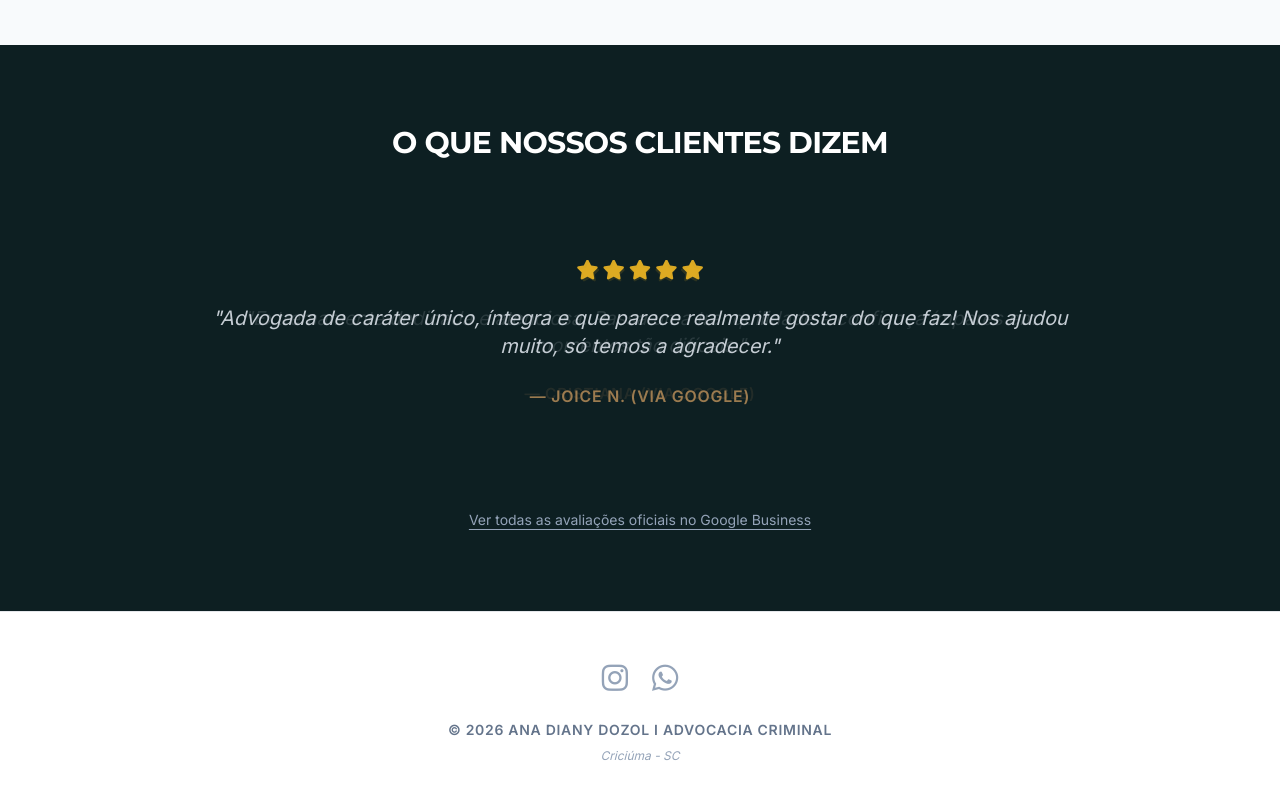
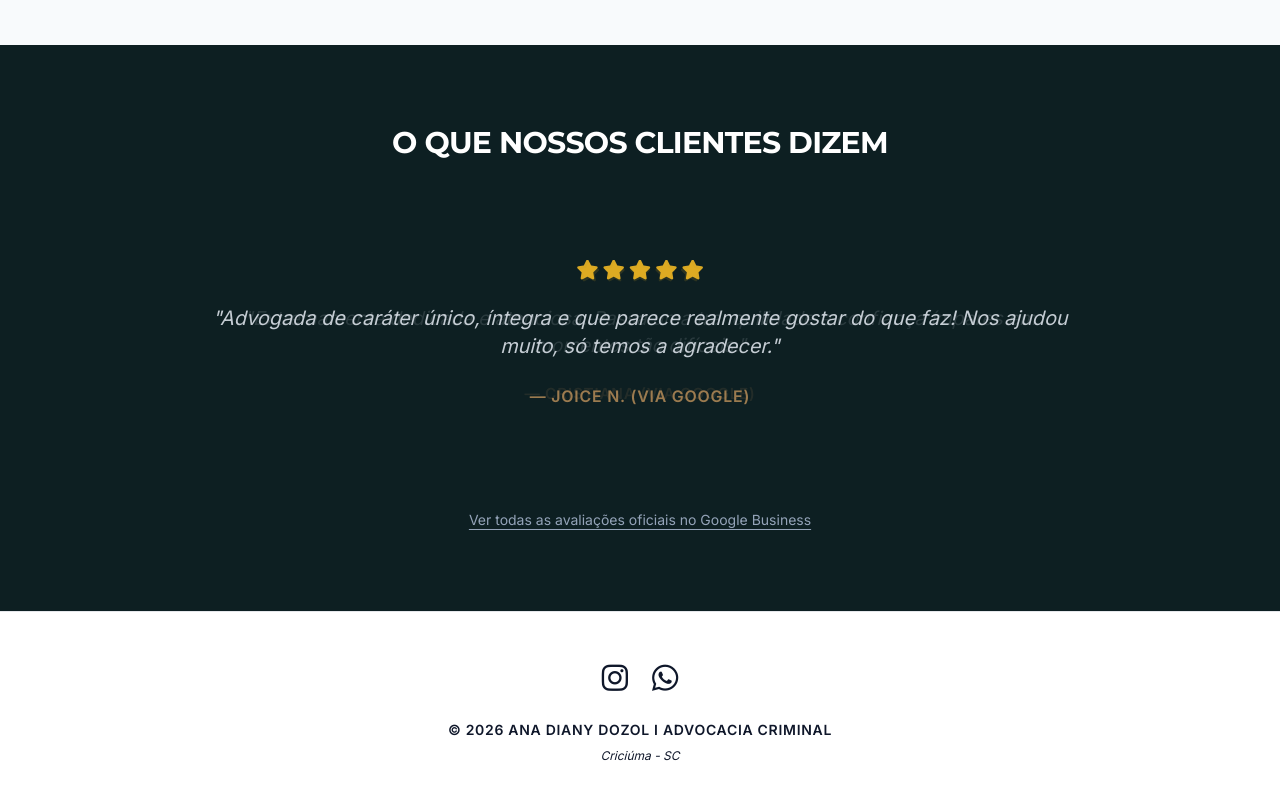
Before and after one commit to ana-diany/meu-site, a plain HTML site: page index.html in a window 1280 px wide. Shown: the part 1481-2281 px from the top of the page. Drawn offline with nearby package versions, Linux system fonts and the light colour scheme.

Commit message:
Add files via upload

```diff
--- a/index.html
+++ b/index.html
@@ -145,11 +145,11 @@
 
     <footer class="bg-white border-t py-12 px-6 text-center">
         <div class="mb-6 flex justify-center gap-6 text-3xl">
-            <a href="https://www.instagram.com/anadozoladv?igsh=bDk2dmg1Ympoc3g4" target="_blank" class="text-slate-400 hover:text-pink-600 transition"><i class="fa-brands fa-instagram"></i></a>
-            <a href="https://wa.me/5548920016491" target="_blank" class="text-slate-400 hover:text-green-600 transition"><i class="fa-brands fa-whatsapp"></i></a>
+            <a href="https://www.instagram.com/anadozoladv?igsh=bDk2dmg1Ympoc3g4" target="_blank" class="text-#0D1F22 hover:text-pink-600 transition"><i class="fa-brands fa-instagram"></i></a>
+            <a href="https://wa.me/5548920016491" target="_blank" class="text-#0D1F22 hover:text-green-600 transition"><i class="fa-brands fa-whatsapp"></i></a>
         </div>
-        <p class="text-slate-500 font-semibold uppercase tracking-wider text-sm">© 2026 Ana Diany Dozol I Advocacia Criminal</p>
-        <p class="text-xs text-slate-400 mt-2 italic">Criciúma - SC</p>
+        <p class="text-#0D1F22 font-semibold uppercase tracking-wider text-sm">© 2026 Ana Diany Dozol I Advocacia Criminal</p>
+        <p class="text-xs text-#0D1F22 mt-2 italic">Criciúma - SC</p>
     </footer>
 
     <a href="https://wa.me/5548920016491" target="_blank" class="fixed bottom-6 right-6 bg-green-500 text-white w-16 h-16 rounded-full flex items-center justify-center text-3xl shadow-2xl hover:bg-green-600 transition-all z-[100] animate-bounce">
```
